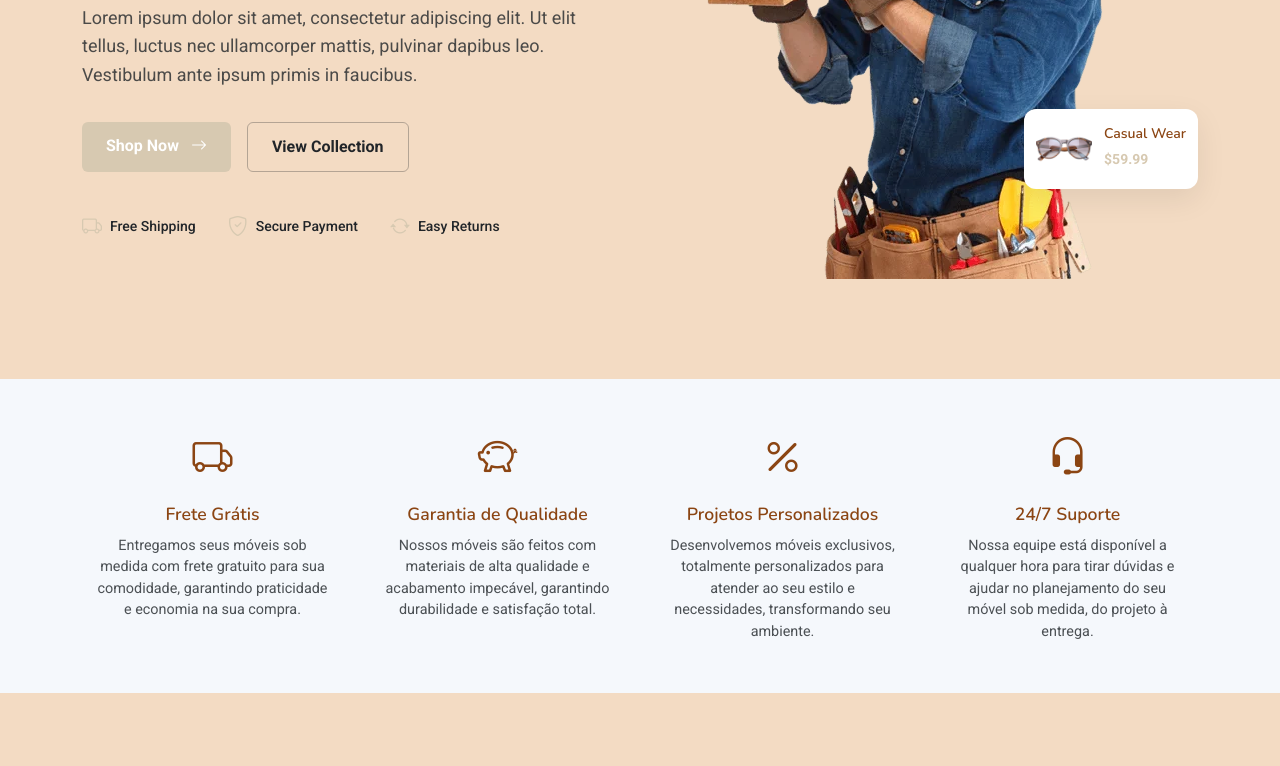
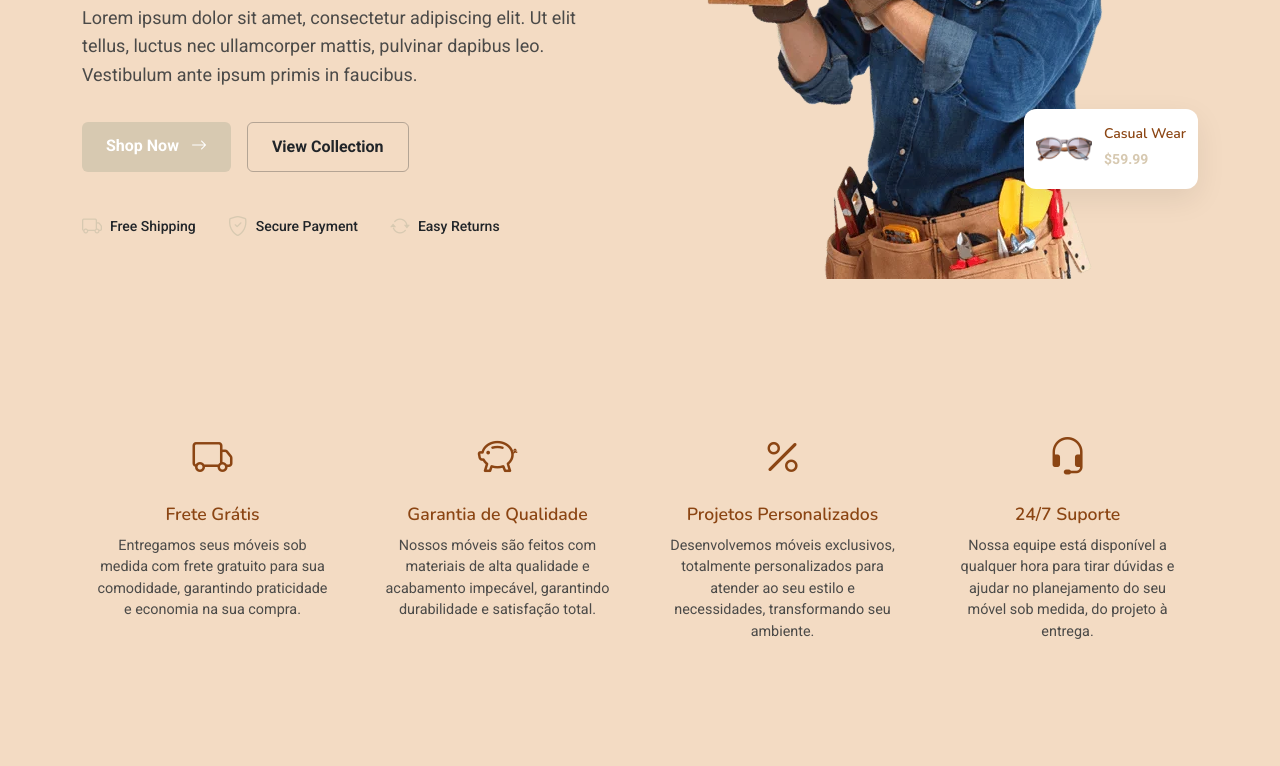
Before and after one commit to Kaiolucass007/projeto_moveis, a plain HTML site: page index.html in a window 1280 px wide. Shown: the part 610-1376 px from the top of the page. Drawn offline with nearby package versions, Linux system fonts and the light colour scheme.

Commit message:
alteração da cor de fundo

```diff
--- a/assets/scss/_variables.scss
+++ b/assets/scss/_variables.scss
@@ -16,8 +16,8 @@
 
   --background-color: #f3dbc3; /* Background color for the entire website, including individual sections */
   --default-color: #212529; /* Default color used for the majority of the text content across the entire website */
-  --heading-color: #8b4513; /* Color for headings, subheadings and title throughout the website, textos do site, em geral */
-  --accent-color: #d7c9b1; /* Accent color that represents your brand on the website. It's used for buttons, links, and other elements that need to stand out, Textos destacados */
+  --heading-color: #8b4513; /* Color for headings, subheadings and title throughout the website, TEXTOS DO SITE, EM GERAL */
+  --accent-color: #d7c9b1; /* Accent color that represents your brand on the website. It's used for buttons, links, and other elements that need to stand out, TEXTOS DESTACADOS */
   --surface-color: #ffffff; /* The surface color is used as a background of boxed elements within sections, such as cards, icon boxes, or other elements that require a visual separation from the global background. */
   --contrast-color: #ffffff; /* Contrast color for text, ensuring readability against backgrounds of accent, heading, or default colors. */
 
@@ -27,7 +27,7 @@
 :root {
   --nav-color: #212529;  /* The default color of the main navmenu links */
   --nav-hover-color: #293242; /* Applied to main navmenu links when they are hovered over or active */
-  --nav-mobile-background-color: #ffffff; /* Used as the background color for mobile navigation menu */
+  --nav-mobile-background-color: #f3dbc3; /* Used as the background color for mobile navigation menu */
   --nav-dropdown-background-color: #ffffff; /* Used as the background color for dropdown items that appear when hovering over primary navigation items */
   --nav-dropdown-color: #212529; /* Used for navigation links of the dropdown items in the navigation menu. */
   --nav-dropdown-hover-color: #0a4db8; /* Similar to --nav-hover-color, this color is applied to dropdown navigation links when they are hovered over. */
```
Also changed, not shown: assets/css/main.css, 1 other file.
